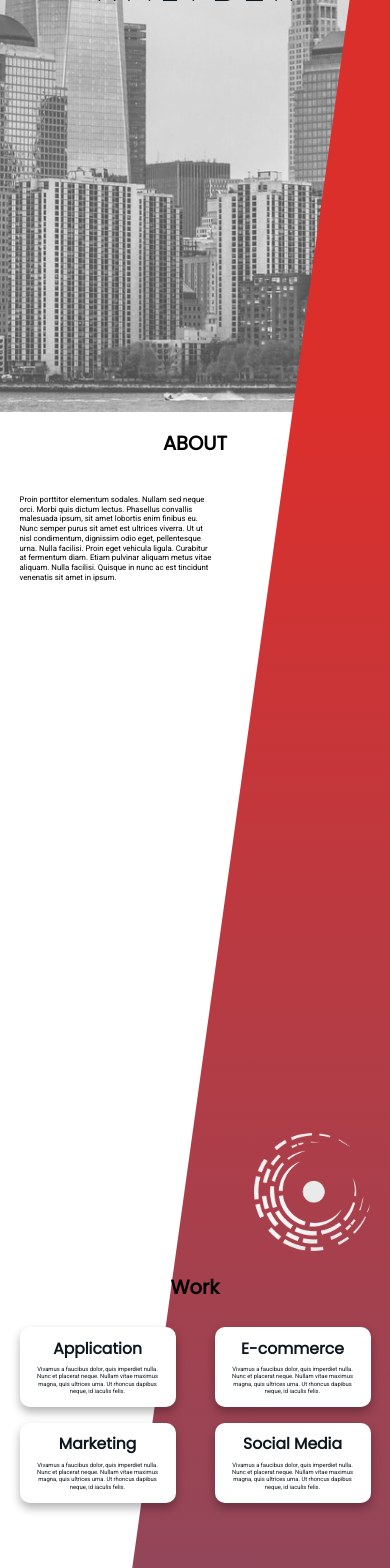
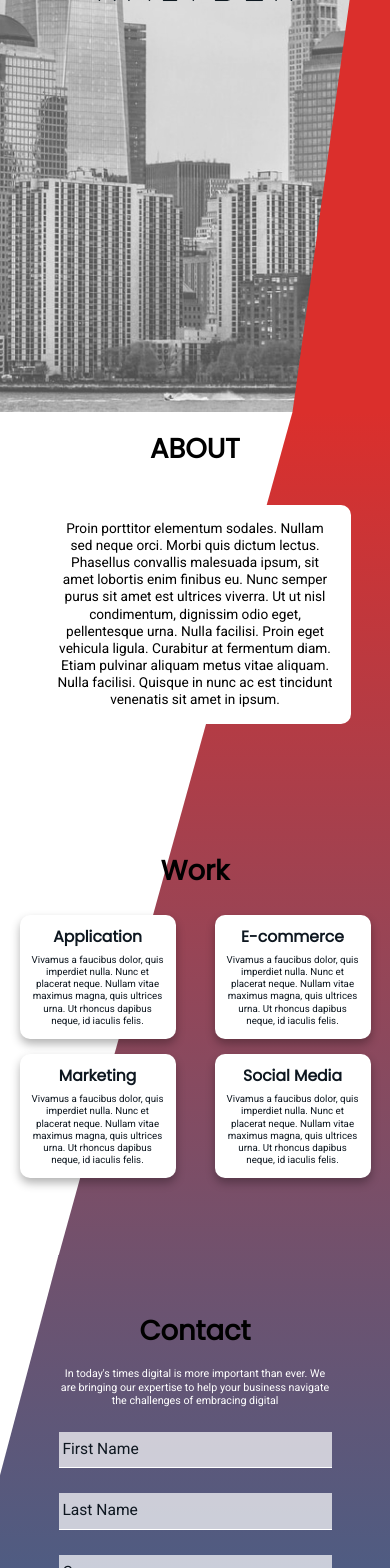
Before and after one commit to ngiusti/kalyber, a React (Create React App) app: page / in a window 390 px wide. Shown: the part 432-2000 px from the top of the page. Built offline with nearby package versions, Linux system fonts and the light colour scheme.

Commit message:
updated to include mobile media queries

```diff
--- a/src/components/footer/footer.scss
+++ b/src/components/footer/footer.scss
@@ -2,7 +2,13 @@
 
 .footer__wrap {
   background: linear-gradient(#3c628e, #3c628e);
-  font-size: 1.5vw;
+  font-size: 3.5vw;
   padding: 3vw;
   color: $white;
 }
+
+@media #{$mq-small} {
+  .footer__wrap {
+    font-size: 1.5vw;
+  }
+}
--- a/src/components/form-input/form-input.scss
+++ b/src/components/form-input/form-input.scss
@@ -3,20 +3,21 @@
 @mixin shrinkLabel {
   top: -25%;
   left: 0;
-  font-size: 1vw;
+  font-size: 2.5vw;
+  font-weight: bold;
   color: $black;
 }
 
 .group {
   position: relative;
-  margin: 45px 0;
+  margin: 1.5vw 0;
 
   .form-input {
     background: none;
     background-color: rgba($white, 0.7);
     color: $black;
-    font-size: 2vw;
-    padding: 10px 10px 10px 5px;
+    font-size: 4vw;
+    padding: 2vw;
     display: block;
     width: 100%;
     border: none;
@@ -39,7 +40,7 @@
 
   .form-input-label {
     color: $black;
-    font-size: 2vw;
+    font-size: 4vw;
     font-weight: normal;
     position: absolute;
     pointer-events: none;
@@ -53,3 +54,19 @@
     }
   }
 }
+
+@media #{$mq-small} {
+  .group {
+    margin: 45px 0;
+
+    .form-input {
+      font-size: 2vw;
+      padding: 10px 10px 10px 5px;
+      margin: 25px 0;
+    }
+
+    .form-input-label {
+      font-size: 2vw;
+    }
+  }
+}
--- a/src/components/item-block/item-block.scss
+++ b/src/components/item-block/item-block.scss
@@ -18,5 +18,22 @@
 }
 
 .item-copy {
-  font-size: 1.5vw;
+  font-size: 2.5vw;
 }
+
+@media #{$mq-small} {
+  .item-block__wrap {
+    padding: 3vw;
+    margin: 2vw;
+    width: 40%;
+  }
+
+  .item-title {
+    font-size: 4vw;
+    margin-bottom: 2vw;
+  }
+
+  .item-copy {
+    font-size: 1.5vw;
+  }
+}
--- a/src/components/nav-item/nav-item.scss
+++ b/src/components/nav-item/nav-item.scss
@@ -2,5 +2,11 @@
 
 .nav-item__wrap {
   color: $black;
-  font-size: 1.5vw;
+  font-size: 4vw;
 }
+
+@media #{$mq-small} {
+  .nav-item__wrap {
+    font-size: 1.5vw;
+  }
+}
--- a/src/components/nav/nav.scss
+++ b/src/components/nav/nav.scss
@@ -25,8 +25,14 @@
 }
 
 .nav-items__wrap {
-  width: 30%;
+  width: 50%;
   display: flex;
   flex-direction: row;
-  justify-content: space-evenly;
+  justify-content: space-between;
 }
+
+@media #{$mq-small} {
+  .nav-items__wrap {
+    width: 20%;
+  }
+}
--- a/src/sections/about/about.scss
+++ b/src/sections/about/about.scss
@@ -1,5 +1,7 @@
+@import "../../styles//variables.scss";
+
 .about__wrap {
-  min-height: 100vh;
+  min-height: 50vh;
   position: relative;
 }
 
@@ -19,17 +21,43 @@
 }
 
 .about-content-item__wrap {
-  margin: 5vw;
-  width: 50%;
+  margin: 5vw auto;
+  text-align: center;
+  width: 80%;
+  font-size: 3.5vw;
+  background: white;
+  padding: 4vw;
+  border-radius: 10px;
 }
 
 .about-image__wrap {
-  width: 30%;
-  position: absolute;
-  right: 5%;
-  bottom: 0;
+  display: none;
 }
 
 .about-image {
   width: 100%;
 }
+
+@media #{$mq-small} {
+  .about-content-item__wrap {
+    margin: 5vw;
+    width: 50%;
+    font-size: 2vw;
+    background: transparent;
+    text-align: left;
+    padding: 0vw;
+  }
+
+  .about-image__wrap {
+    width: 30%;
+    position: absolute;
+    right: 5%;
+    bottom: 0;
+    display: block;
+  }
+
+  .about__wrap {
+    min-height: 100vh;
+    position: relative;
+  }
+}
--- a/src/sections/contact/contact.scss
+++ b/src/sections/contact/contact.scss
@@ -1,15 +1,17 @@
 @import "../../styles//variables.scss";
 
 .contact__wrap {
-  min-height: 100vh;
+  min-height: 50vh;
   position: relative;
+  margin-top: -1px;
+  padding: 10vw 0;
 }
 
 .contact-copy {
-  width: 50%;
+  width: 70%;
   margin: 0 auto;
   color: $white;
-  font-size: 1.75vw;
+  font-size: 2.75vw;
 }
 
 .contact-background {
@@ -23,7 +25,7 @@
 }
 
 .contact-form__wrap {
-  width: 40%;
+  width: 70%;
   margin: 0 auto;
 }
 
@@ -31,7 +33,32 @@
   background-color: $red;
   color: $white;
   border: none;
-  padding: 1vw 2vw;
-  font-size: 2vw;
+  padding: 2vw 4vw;
+  font-size: 3vw;
   border-radius: 10px;
+  width: 100%;
 }
+
+@media #{$mq-small} {
+  .contact__wrap {
+    min-height: 100vh;
+    padding: 0;
+  }
+
+  .contact-copy {
+    width: 50%;
+    margin: 0 auto;
+    font-size: 1.75vw;
+  }
+
+  .contact-form__wrap {
+    width: 40%;
+    margin: 0 auto;
+  }
+
+  .contact-submit-btn {
+    padding: 1vw 2vw;
+    font-size: 2vw;
+    width: auto;
+  }
+}
--- a/src/sections/work/work.scss
+++ b/src/sections/work/work.scss
@@ -1,5 +1,7 @@
+@import "../../styles//variables.scss";
+
 .work__wrap {
-  min-height: 100vh;
+  min-height: 50vh;
   position: relative;
 }
 
@@ -12,3 +14,9 @@
   width: 100%;
   z-index: -1;
 }
+
+@media #{$mq-small} {
+  .work__wrap {
+    min-height: 100vh;
+  }
+}
--- a/src/styles/general.scss
+++ b/src/styles/general.scss
@@ -6,7 +6,7 @@
 }
 
 .content-title {
-  font-size: 5vw;
+  font-size: 7vw;
   margin: 5vw;
   font-family: "Poppins", sans-serif;
   font-weight: bold;
@@ -18,3 +18,18 @@
   justify-content: space-around;
   flex-wrap: wrap;
 }
+
+@media #{$mq-small} {
+  .content__wrap {
+    height: 100%;
+    width: 100%;
+  }
+
+  .content-title {
+    font-size: 5vw;
+    margin: 5vw;
+  }
+
+  .content-items__wrap {
+  }
+}
--- a/src/styles/variables.scss
+++ b/src/styles/variables.scss
@@ -6,3 +6,13 @@ $white: #fff;
 $black: #0e1720;
 $red: #db2f2c;
 $blue: #0773ae;
+
+/*******************
+ ** Media Queries **
+ *******************/
+
+$mq-screen: "screen";
+$mq-small: "screen and (min-width: 768px)";
+$mq-medium: "screen and (min-width: 1024px)";
+$mq-large: "screen and (min-width: 1280px)";
+$mq-largest: "screen and (min-width: 1760px)";
```
